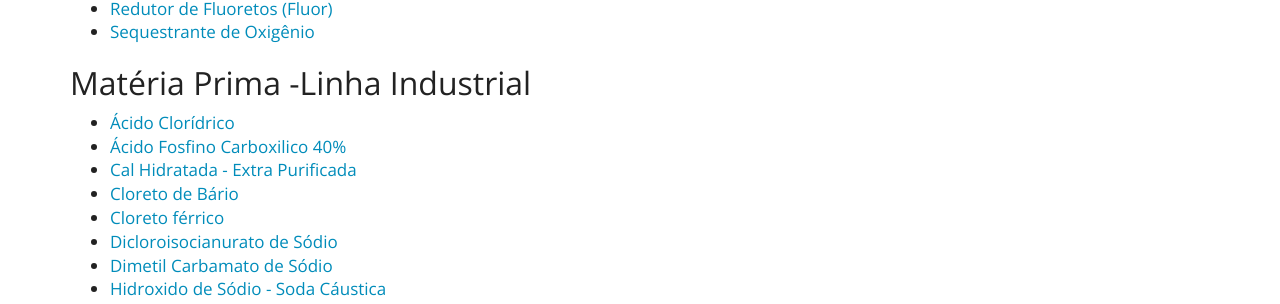
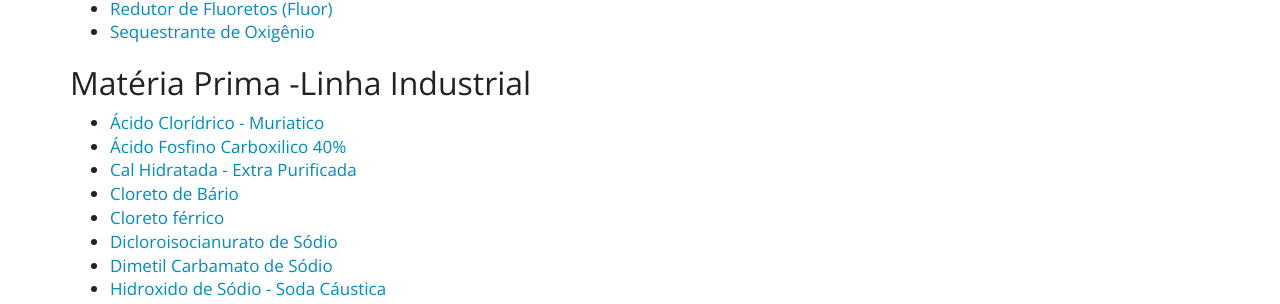
Before and after one commit to purewaterefluentes/purewaterefluentes.github.io, a Jekyll site: the page built from produtos/index.md, in a window 1280 px wide and 900 px high, scrolled down 675 px. Shown: the part 276-580 px from the top of the window. Built offline with Jekyll 4.4.1, drawn with Linux system fonts in a browser that asks for light colours; nearby versions of some CDN libraries; library files that are not in the unit come from our copies.

Commit message:
Update index.md

```diff
--- a/produtos/index.md
+++ b/produtos/index.md
@@ -33,7 +33,7 @@ subtitle: Produtos químicos para tratamento de água e efluentes industriais
 
 ## Matéria Prima -Linha Industrial
 
-- [Ácido Clorídrico](acido-cloridrico-muriatico.html)
+- [Ácido Clorídrico - Muriatico](acido-cloridrico-muriatico.html)
 - [Ácido Fosfino Carboxilico 40%](acido-fosfino-carboxilico.html)
 - [Cal Hidratada - Extra Purificada](cal-hidratada.html)
 - [Cloreto de Bário](cloreto-de-bario.html)
```
